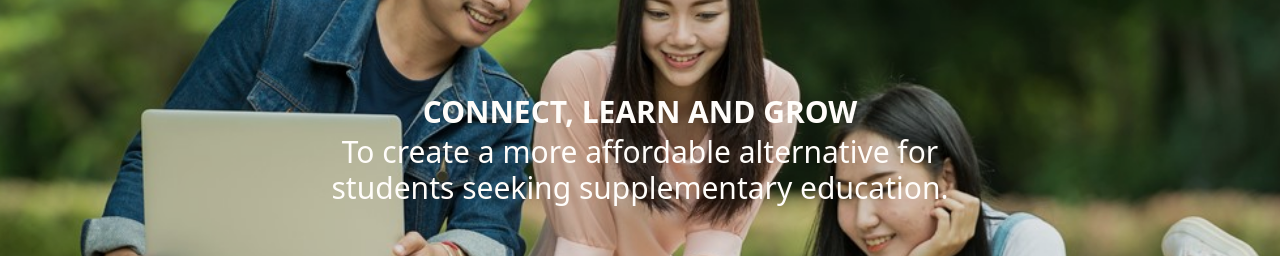
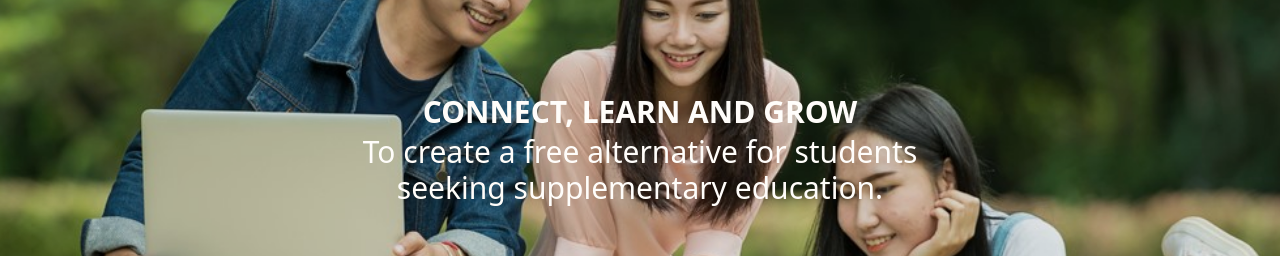
Before and after one commit to tch1001/EduHopeSG, a Next.js app in the folder frontend/: page / in a window 1280 px wide. Shown: the part 280-536 px from the top of the page. Built offline with nearby package versions, Linux system fonts and the light colour scheme; no server answers.

Commit message:
refactor(landing page)

```diff
--- a/frontend/pages/index.js
+++ b/frontend/pages/index.js
@@ -1,7 +1,7 @@
 import Image from "next/image";
 import Container from "../components/Container";
 import TestimonialCard from "../components/home/TestimonialCard";
-import Button from"../components/Button";
+import Button from "../components/Button";
 import { useEffect, useState } from "react";
 
 import styles from "../styles/home.module.css";
@@ -96,11 +96,11 @@ const Home = ({ testimonials }) => {
                 />
                 <div className={`${styles.cover} flex flex-col gap-1 m-auto text-white text-center text-3xl`}>
                     <p className="uppercase font-bold">Connect, Learn and Grow</p>
-                    <p>To create a more affordable alternative for students seeking supplementary education.</p>
+                    <p>To create a free alternative for students seeking supplementary education.</p>
                 </div>
             </div>
-
-            <div className="flex justify-center space-x-20 my-16 uppercase font-bold text-2xl">
+            <Container className="flex flex-col gap-16 my-16">
+                <div className="flex justify-center space-x-10 md:space-x-15 lg:space-x-20 uppercase font-bold text-2xl mx-3">
                     <Button href="/subjects">
                         Find a Tutor!
                     </Button>
@@ -108,10 +108,7 @@ const Home = ({ testimonials }) => {
                         Become a Tutor!
                     </Button>
                 </div>
-
-            <Container className="flex flex-col gap-20 my-16">
-
-                <div className="flex flex-col gap-16 my-20">
+                <div className="flex flex-col gap-16">
                     <div className="flex flex-col items-center gap-9">
                         <p className="text-2xl font-semibold">
                             Testimonials from {" "}
```
Lines whose indentation alone changed are shown as unchanged.
